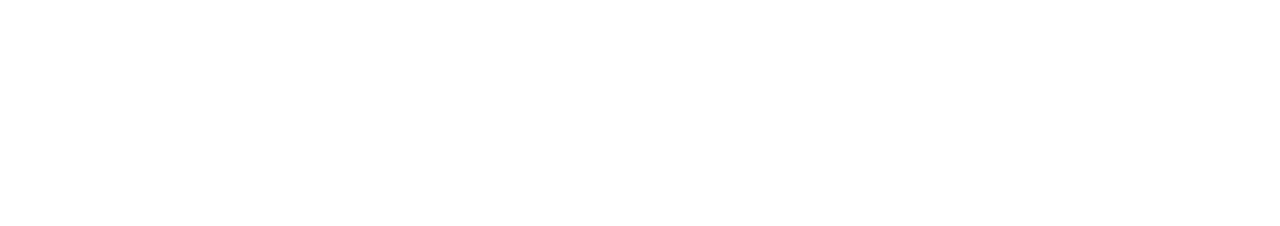
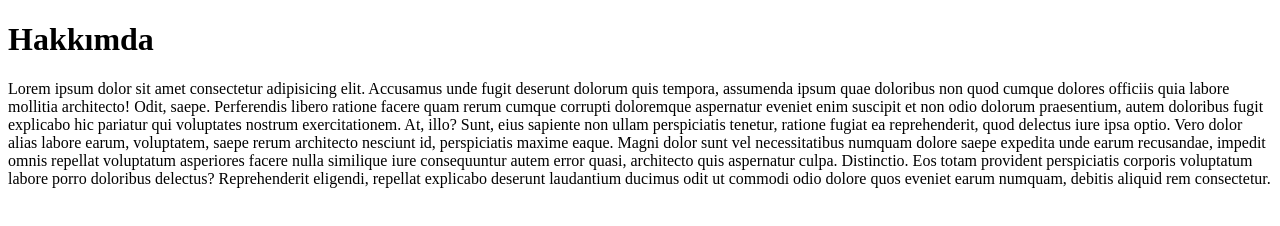
Before and after one commit to tarkaniskender/first-js-app, a plain HTML site: page hakkimda.html in a window 1280 px wide. Drawn offline with Linux system fonts and the light colour scheme.

Commit message:
Metinler eklendi.

```diff
--- a/hakkimda.html
+++ b/hakkimda.html
@@ -7,5 +7,11 @@
 </head>
 <body>
 
+    <h1> Hakkımda</h1>
+    <p>Lorem ipsum dolor sit amet consectetur adipisicing elit. Accusamus unde fugit deserunt dolorum quis tempora, assumenda ipsum quae doloribus non quod cumque dolores officiis quia labore mollitia architecto! Odit, saepe.
+    Perferendis libero ratione facere quam rerum cumque corrupti doloremque aspernatur eveniet enim suscipit et non odio dolorum praesentium, autem doloribus fugit explicabo hic pariatur qui voluptates nostrum exercitationem. At, illo?
+    Sunt, eius sapiente non ullam perspiciatis tenetur, ratione fugiat ea reprehenderit, quod delectus iure ipsa optio. Vero dolor alias labore earum, voluptatem, saepe rerum architecto nesciunt id, perspiciatis maxime eaque.
+    Magni dolor sunt vel necessitatibus numquam dolore saepe expedita unde earum recusandae, impedit omnis repellat voluptatum asperiores facere nulla similique iure consequuntur autem error quasi, architecto quis aspernatur culpa. Distinctio.
+    Eos totam provident perspiciatis corporis voluptatum labore porro doloribus delectus? Reprehenderit eligendi, repellat explicabo deserunt laudantium ducimus odit ut commodi odio dolore quos eveniet earum numquam, debitis aliquid rem consectetur.</p>
 </body>
 </html>
```
